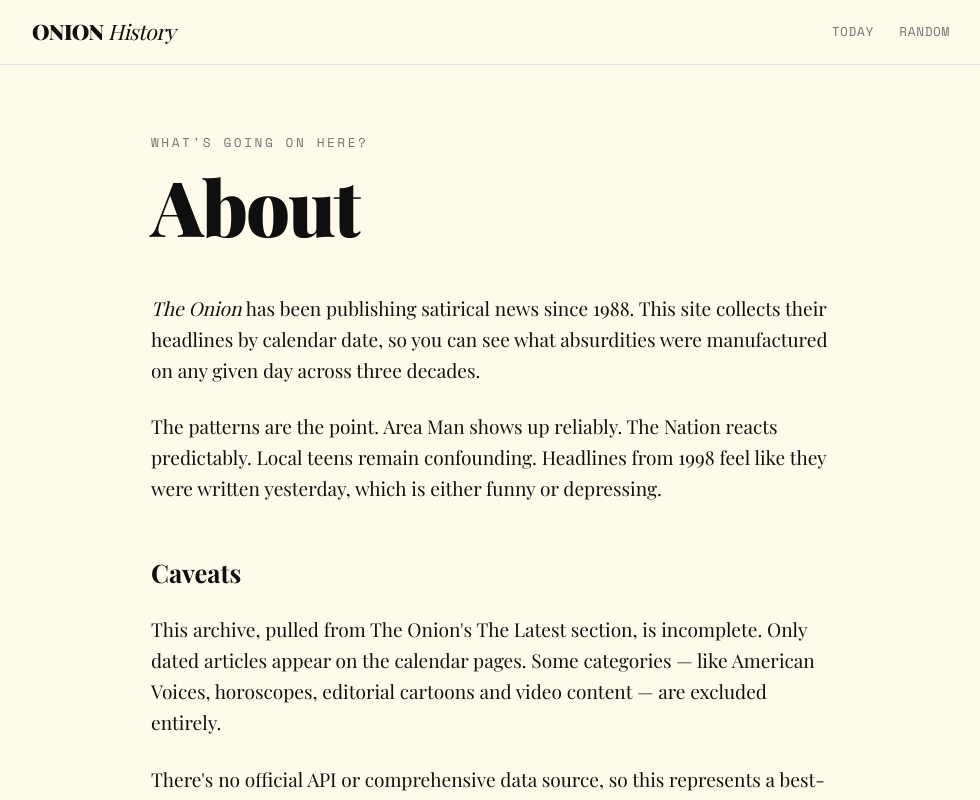
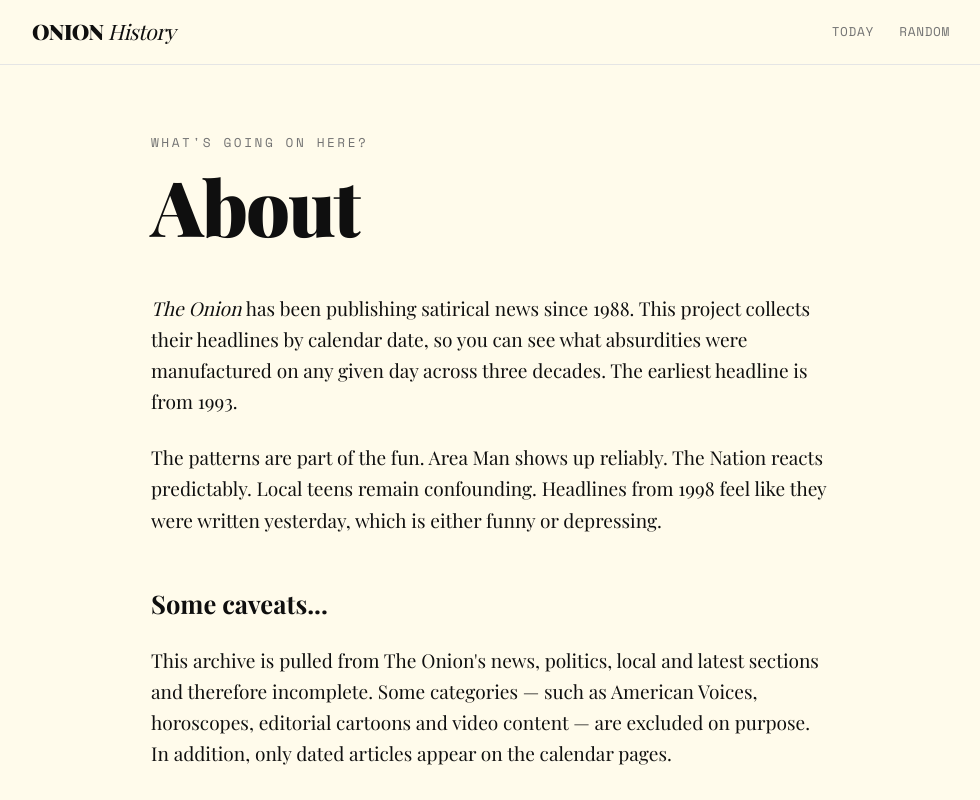
Before and after one commit to stiles/onion-history, a Next.js app in the folder web/: page /about in a window 1280 px wide. Shown: the top 800 px of the page, without its empty margins (149-1129 px from the left). Built offline with nearby package versions, Linux system fonts and the light colour scheme; a web font is replaced by a local one.

Commit message:
about page copy edits

```diff
--- a/web/app/about/page.tsx
+++ b/web/app/about/page.tsx
@@ -22,26 +22,24 @@ export default function AboutPage() {
         <div className="space-y-6 font-serif text-lg leading-relaxed">
           <p>
             <em>The Onion</em> has been publishing satirical news since 1988.
-            This site collects their headlines by calendar date, so you can see
+            This project collects their headlines by calendar date, so you can see
             what absurdities were manufactured on any given day across three
-            decades.
+            decades. The earliest headline is from 1993.
           </p>
           <p>
-            The patterns are the point. Area Man shows up reliably. The Nation
+            The patterns are part of the fun. Area Man shows up reliably. The Nation
             reacts predictably. Local teens remain confounding. Headlines from
             1998 feel like they were written yesterday, which is either funny or
             depressing.
           </p>
 
-          <h2 className="text-2xl font-serif font-bold pt-6">Caveats</h2>
+          <h2 className="text-2xl font-serif font-bold pt-6">Some caveats...</h2>
           <p>
-            This archive, pulled from The Onion's <a href="https://theonion.com/latest/">The Latest section</a>, is incomplete. Only dated articles appear on the
-            calendar pages. Some categories — like American Voices, horoscopes,
-            editorial cartoons and video content — are excluded entirely.
+            This archive is pulled from The Onion's news, politics, local and latest sections and therefore incomplete. Some categories — such as American Voices, horoscopes, editorial cartoons and video content — are excluded on purpose. In addition, only dated articles appear on the calendar pages.
           </p>
           <p>
             There&apos;s no official API or comprehensive data source, so this
-            represents a best-effort scrape. If your favorite headline is
+            represents a best-effort scrape and likely represents <span className="italic">most</span> of The Onion's content since the mid-1990s. If your favorite headline is
             missing, it&apos;s probably one of the undated ones. Sorry about that.
           </p>
 
```
